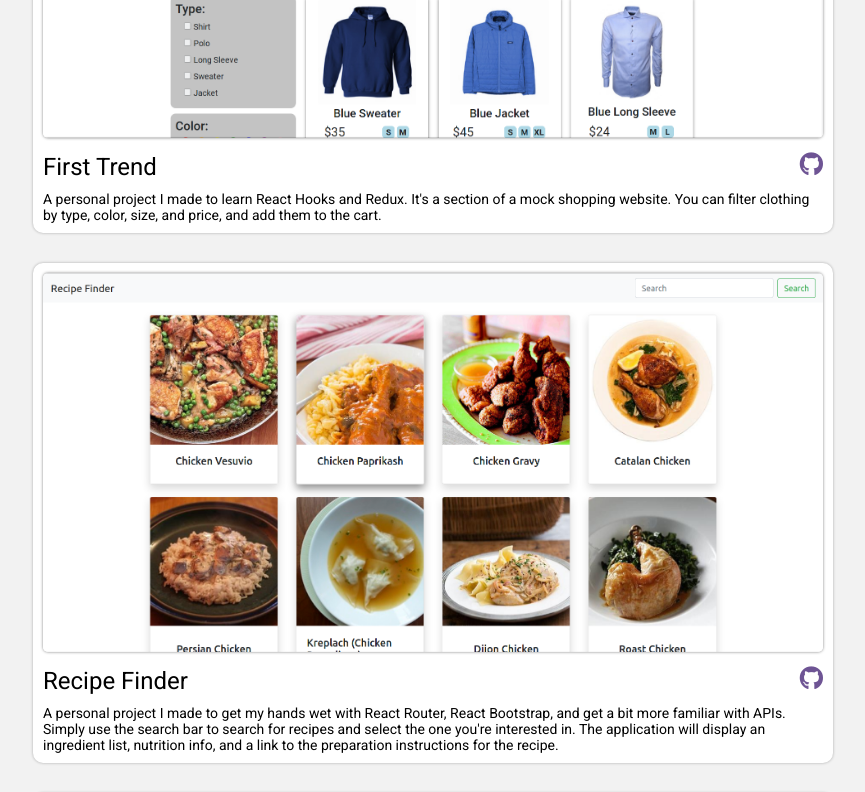
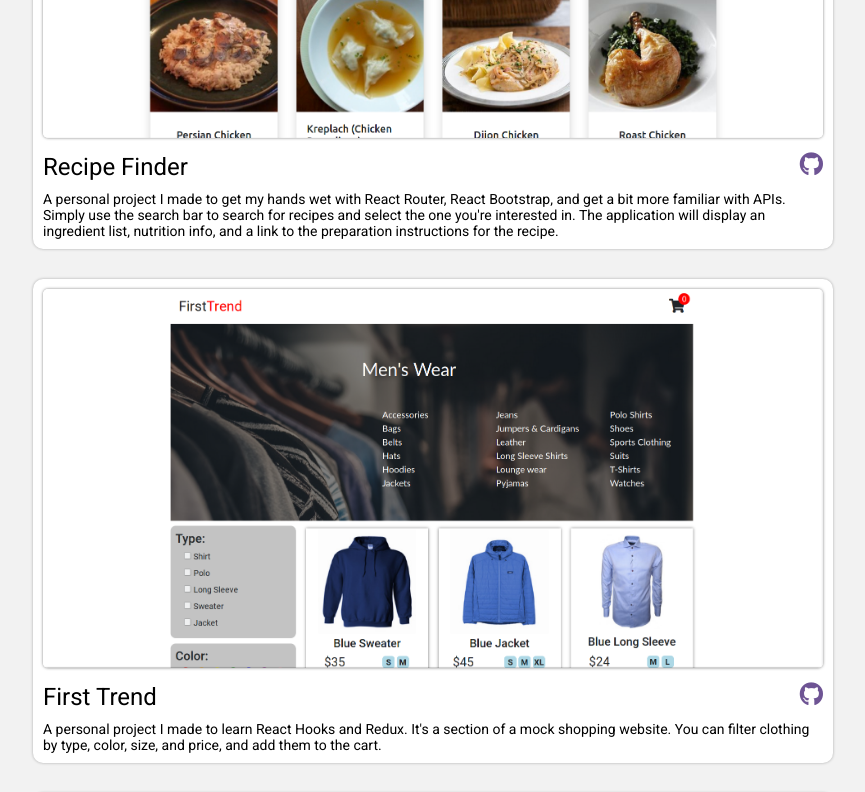
Before and after one commit to ekerik220/portfolio, a React (Create React App) app: page / in a window 1280 px wide. Shown: the part 780-1572 px from the top of the page, without its empty margins (207-1072 px from the left). Built offline with nearby package versions, Linux system fonts and the light colour scheme.

Commit message:
Changed project order

```diff
--- a/src/Components/Projects.js
+++ b/src/Components/Projects.js
@@ -9,18 +9,18 @@ export default function Projects() {
         <hr className="faded-text"></hr>
       </div>
       <ProjectTile
+        img={require("../imgs/recipe-finder-preview.png")}
+        title="Recipe Finder"
+        text="A personal project I made to get my hands wet with React Router, React Bootstrap, and get a bit more familiar with APIs. Simply use the search bar to search for recipes and select the one you're interested in. The application will display an ingredient list, nutrition info, and a link to the preparation instructions for the recipe."
+        link="https://ekerik220.github.io/recipe-search/"
+        source="https://github.com/ekerik220/recipe-search"
+      />
+      <ProjectTile
         img={require("../imgs/first-trend-preview.png")}
         title="First Trend"
         text="A personal project I made to learn React Hooks and Redux. It's a section of a mock shopping website. You can filter clothing by type, color, size, and price, and add them to the cart."
         link="https://ekerik220.github.io/First-Trend-Clothing/"
         source="https://github.com/ekerik220/First-Trend-Clothing"
-      />
-      <ProjectTile
-        img={require("../imgs/recipe-finder-preview.png")}
-        title="Recipe Finder"
-        text="A personal project I made to get my hands wet with React Router, React Bootstrap, and get a bit more familiar with APIs. Simply use the search bar to search for recipes and select the one you're interested in. The application will display an ingredient list, nutrition info, and a link to the preparation instructions for the recipe."
-        link="https://ekerik220.github.io/recipe-search/"
-        source="https://github.com/ekerik220/recipe-search"
       />
       <ProjectTile
         img={require("../imgs/weather-preview.png")}
```
